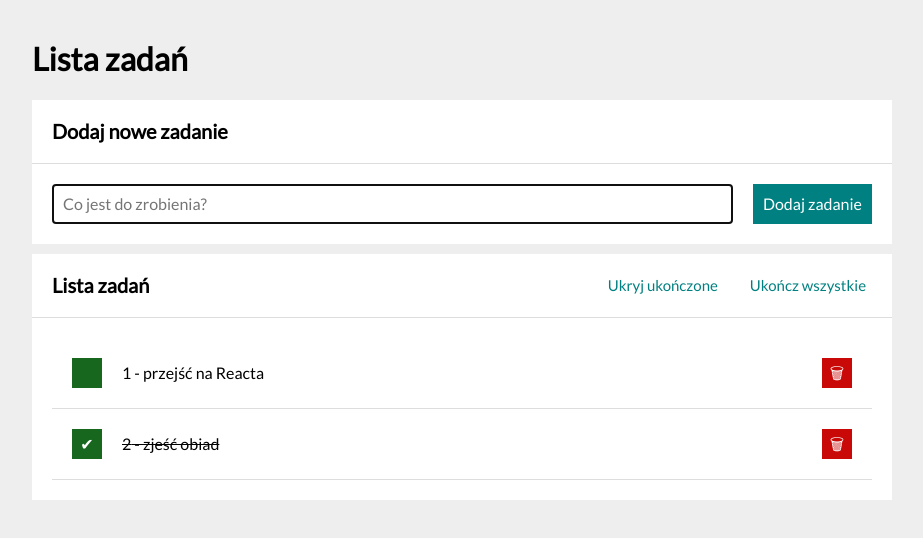
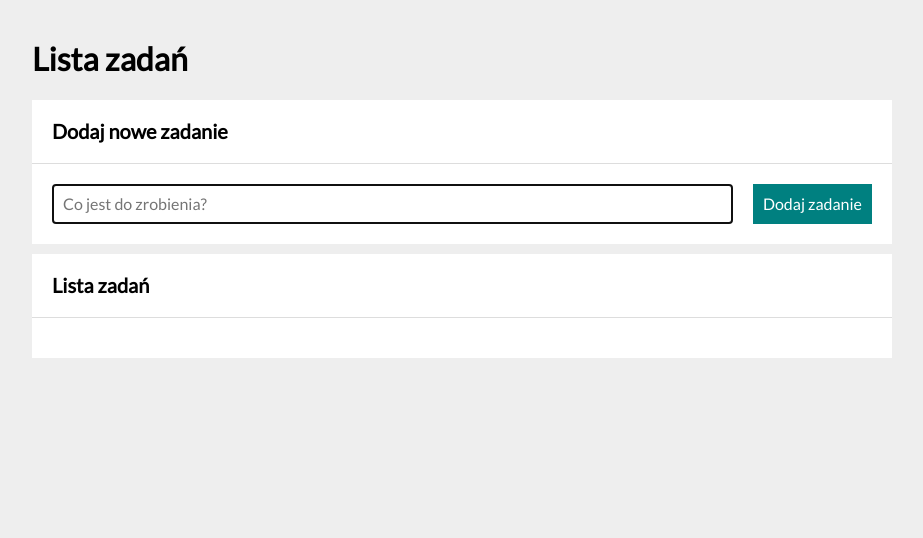
Before and after one commit to Marianna-Weychan/todo-list-react, a React (Create React App) app: page / in a window 1280 px wide. Shown: the top 538 px of the page, without its empty margins (178-1101 px from the left). Built offline with nearby package versions, Linux system fonts and the light colour scheme.

Commit message:
localStorage added

```diff
--- a/src/App.js
+++ b/src/App.js
@@ -1,4 +1,4 @@
-import React, { useState } from 'react';
+import React, { useState, useEffect } from 'react';
 import Form from "./Form";
 import Tasks from "./Tasks";
 import Buttons from "./Buttons";
@@ -8,10 +8,12 @@
 
 function App() {
   const [hideDone, setHideDone] = useState(false);
-  const [tasks, setTasks] = useState([
-    { id: 1, content: "przejść na Reacta", done: false },
-    { id: 2, content: "zjeść obiad", done: true },
-  ]);
+  const [tasks, setTasks] = useState(JSON.parse(localStorage.getItem("tasks")) || [])
+
+  useEffect(() => {
+    localStorage.setItem("tasks", JSON.stringify(tasks));
+  }, [tasks]
+  );
 
   const toggleHideDone = () => {
     setHideDone(hideDone => !hideDone);
```
